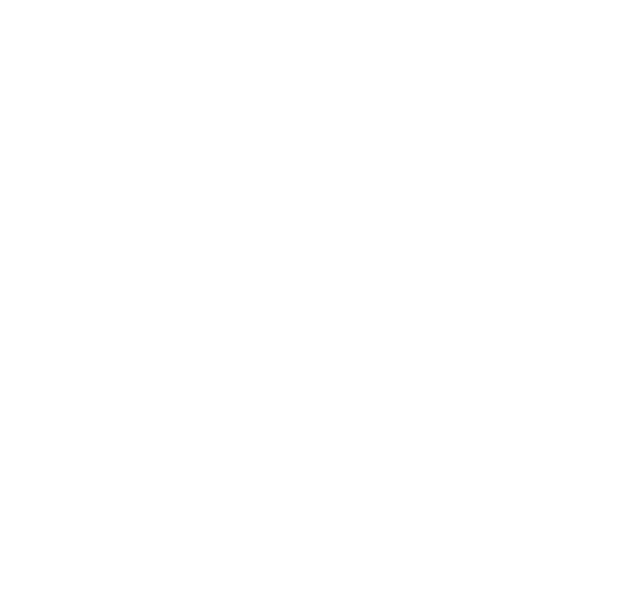
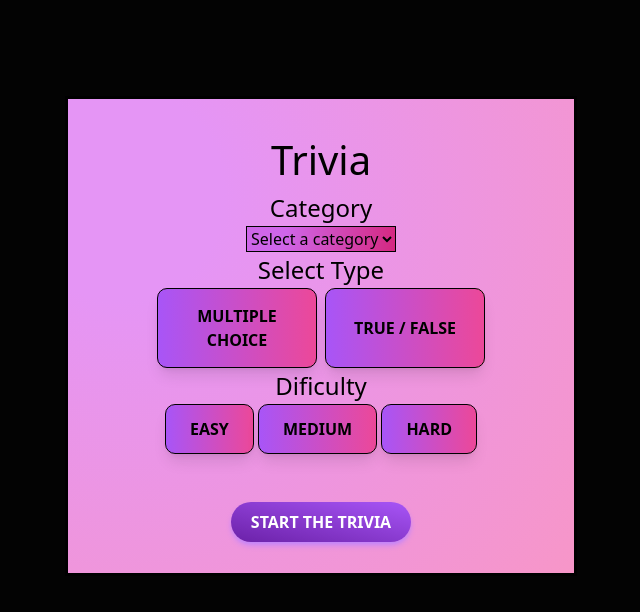
Before and after one commit to DannerDV77/Trivia, a plain HTML site: page index.html in a window 1280 px wide. Shown: the whole page, without its empty margins (319-959 px from the left). Drawn offline with nearby package versions, Linux system fonts and the light colour scheme; no server answers.

Commit message:
Form con estilo

```diff
--- /dev/null
+++ b/css/styless.css
@@ -0,0 +1,112 @@
+body, html {
+    background:rgb(3, 3, 3);
+}
+
+#container {
+    display: flex;
+    justify-content: center;
+}
+
+@media only screen and (min-width: 500px) and (max-width: 1024px){
+    #options{
+        display: flex;
+        flex-wrap: wrap;
+        flex-direction: column;
+        justify-content: center;
+        text-align: center;
+        height: 60vh;
+        width: 80vw;
+        margin-top: 6rem;
+        border: .2em, black, solid;
+        background: radial-gradient(circle farthest-corner at 10% 20%, rgb(229, 149, 245) 17.8%, rgb(247, 150, 200) 100.2%)
+    }
+}
+
+
+
+
+@media  only screen and (min-width: 1025px) and (max-width: 1300px){
+    #options{
+        display: flex;
+        flex-wrap: wrap;
+        flex-direction: column;
+        justify-content: center;
+        text-align: center;
+        height: 60vh;
+        width: 40vw;
+        margin-top: 6rem;
+        border: .2em, black, solid;
+        background: radial-gradient(circle farthest-corner at 10% 20%, rgb(229, 149, 245) 17.8%, rgb(247, 150, 200) 100.2%)
+    }
+}
+
+@media  only screen and (min-width: 1301px) {
+    #options{
+        display: flex;
+        flex-wrap: wrap;
+        flex-direction: column;
+        justify-content: center;
+        text-align: center;
+        height: 60vh;
+        width: 25vw;
+        margin-top: 6rem;
+        border: .2em, black, solid;
+        background: radial-gradient(circle farthest-corner at 10% 20%, rgb(229, 149, 245) 17.8%, rgb(247, 150, 200) 100.2%)
+    }
+}
+
+select {
+    background: radial-gradient(circle farthest-corner at 10% 20%, rgb(207, 102, 233) 17.8%, rgb(213, 40, 128) 100.2%);
+    border: .1em, black, solid;
+}
+
+select:active {
+    background: radial-gradient(circle farthest-corner at 10% 20%, rgb(207, 102, 233) 17.8%, rgb(213, 40, 128) 100.2%);
+}
+
+form {
+    display: flex;
+    align-items: center;
+    justify-content: space-evenly;
+    flex-direction: column;
+    border-radius: 2em;
+}
+
+#mchoice {
+    background-color: rgb(201, 33, 207);
+    height: 5em;
+    width: 10em;
+}
+
+#tof {
+    background-color: yellow;
+    height: 5em;
+    width: 10em;
+}
+
+
+#choices {
+    display: flex;
+    align-items: center;
+    gap: 0.5em;
+}
+
+#choices button {
+    border: .1em, black, solid;
+    border-radius: 10px;
+    color: rgb(0, 0, 0);
+}
+
+#dificulty button{
+    border: .1em, black, solid;
+    border-radius: 10px;
+    color: rgb(0, 0, 0);
+}
+
+#comenzar {
+    margin-top: 3rem;
+}
+
+label {
+    font-size: 1.5rem;
+}
--- a/index.html
+++ b/index.html
@@ -1,11 +1,55 @@
 <!DOCTYPE html>
 <html lang="en">
+
 <head>
     <meta charset="UTF-8">
     <meta name="viewport" content="width=device-width, initial-scale=1.0">
+    <link rel="stylesheet" href="./css/styless.css">
+    <script src="https://cdn.tailwindcss.com"></script>
+    <script type="module" src="./main.js" defer></script>
     <title>Trivia</title>
 </head>
+
 <body>
+    <div id="container">
+        <div id="options">
 
+            <h1 class="text-[2.5rem]">Trivia</h1>
+
+            <form action="">
+
+                <label>Category</label>
+                <select id="selectCategories" >
+                    <option value="" disabled selected>Select a category</option>
+                </select>
+
+                <label>Select Type</label>
+                <div id="choices">
+                    <button
+                        class="bg-gradient-to-r from-purple-500 to-pink-500 hover:from-purple-600 hover:to-pink-600 text-white font-semibold py-3 px-6 rounded-full shadow-lg transform hover:scale-105 transition duration-300 ease-in-out"
+                        id="mchoice" >MULTIPLE CHOICE</button>
+                    <button
+                        class="bg-gradient-to-r from-purple-500 to-pink-500 hover:from-purple-600 hover:to-pink-600 text-white font-semibold py-3 px-6 rounded-full shadow-lg transform hover:scale-105 transition duration-300 ease-in-out"
+                        id="tof">TRUE / FALSE</button>
+                </div>
+                <label>Dificulty</label>
+                <div id="dificulty">
+
+                    <button
+                        class="bg-gradient-to-r from-purple-500 to-pink-500 hover:from-purple-600 hover:to-pink-600 text-white font-semibold py-3 px-6 rounded-full shadow-lg transform hover:scale-105 transition duration-300 ease-in-out">EASY</button>
+                    <button
+                        class="bg-gradient-to-r from-purple-500 to-pink-500 hover:from-purple-600 hover:to-pink-600 text-white font-semibold py-3 px-6 rounded-full shadow-lg transform hover:scale-105 transition duration-300 ease-in-out">MEDIUM</button>
+                    <button
+                        class="bg-gradient-to-r from-purple-500 to-pink-500 hover:from-purple-600 hover:to-pink-600 text-white font-semibold py-3 px-6 rounded-full shadow-lg transform hover:scale-105 transition duration-300 ease-in-out">HARD</button>
+                </div>
+
+                <div id="comenzar">
+                    <button type="submit" class="cursor-pointer text-white font-bold shadow-md hover:scale-[1.2] shadow-purple-400 rounded-full px-5 py-2 bg-gradient-to-bl from-purple-500 to-purple-800">START THE TRIVIA</button>
+                </div>
+
+            </form>
+        </div>
+    </div>
 </body>
+
 </html>
--- a/main.js
+++ b/main.js
@@ -0,0 +1,3 @@
+import { showCategories } from "./scripts/consultaCategorias.js";
+
+showCategories()
--- /dev/null
+++ b/scripts/consultaCategorias.js
@@ -0,0 +1,26 @@
+export async function showCategories() {
+    const select = document.querySelector("#selectCategories")
+
+    try {
+        const response = await fetch(`https://opentdb.com/api_category.php`)
+        const data = await response.json()
+
+        console.log(data.trivia_categories);
+
+        const insertar = document.createElement("select")
+        for (let index = 0; index <= 23; index++) {
+
+            let dataId = data.trivia_categories[index].id
+            let dataName = data.trivia_categories[index].name
+
+            let option = document.createElement('option')
+            option.value = dataId;
+            option.textContent = dataName;
+
+            select.appendChild(option)
+        }
+
+    } catch {
+        console.log(console.error());
+    }
+}
--- /dev/null
+++ b/scripts/consultaPreguntas.js
@@ -0,0 +1 @@
+const select = document.querySelector("#selectCategories")
```
